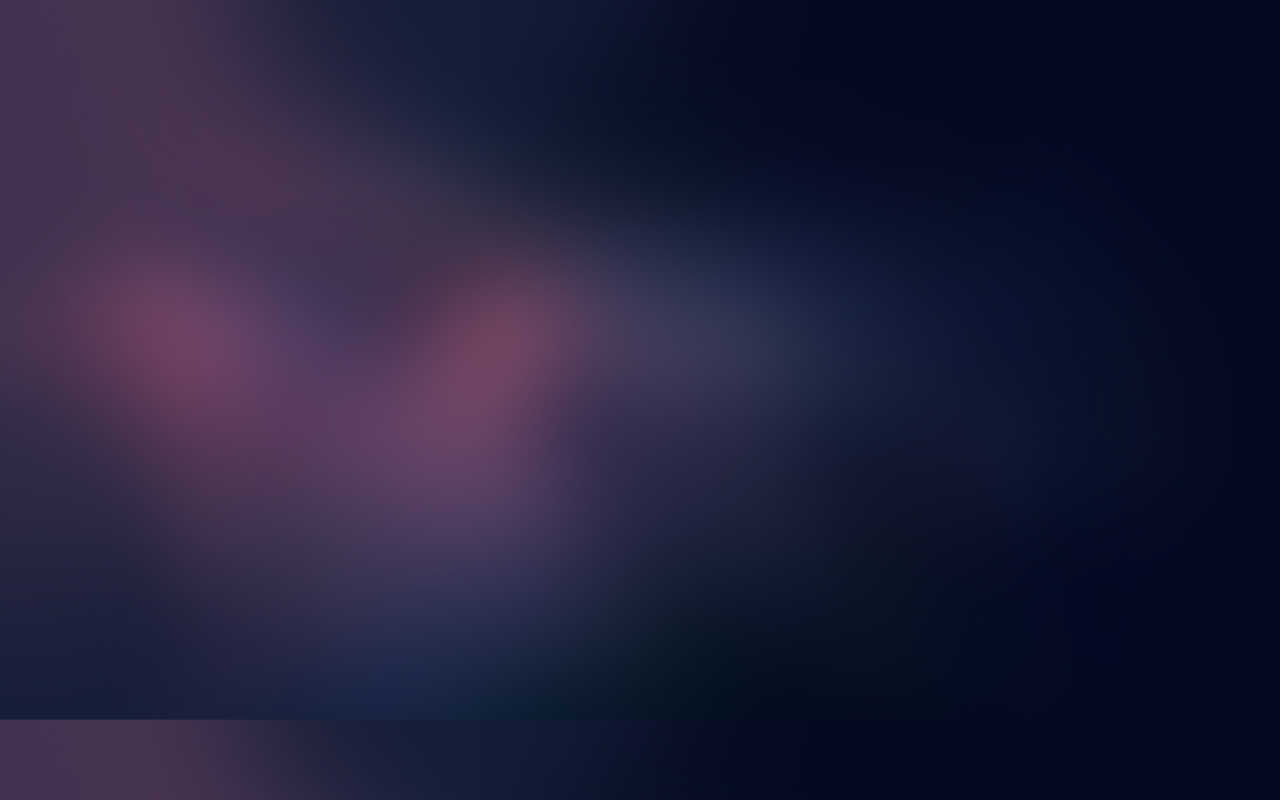
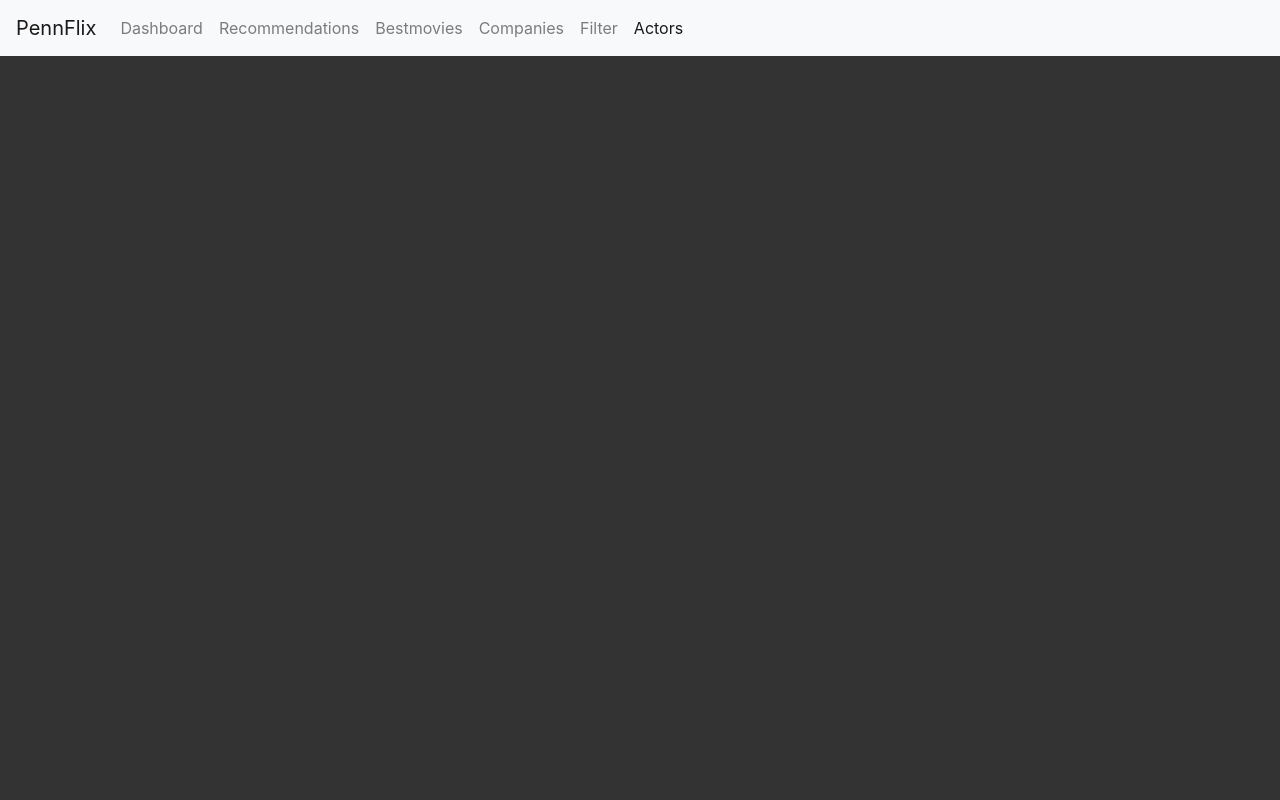
Before and after one commit to psitumorang/PennFlix-MovieApp, a React (Create React App) app in the folder client/: page /actors in a window 1280 px wide. Built offline with nearby package versions, Linux system fonts and the light colour scheme.

Commit message:
Added Actors and Filter page. Update Nav Bar.

```diff
--- a/client/public/index.html
+++ b/client/public/index.html
@@ -2,7 +2,7 @@
 <html lang="en">
   <head>
     <meta charset="utf-8" />
-    <link rel="icon" href="%PUBLIC_URL%/favicon.ico" />
+    <link rel="icon" href="%PUBLIC_URL%/popcorn.ico" />
     <meta name="viewport" content="width=device-width, initial-scale=1" />
     <meta name="theme-color" content="#000000" />
     <meta
@@ -25,9 +25,10 @@
       Learn how to configure a non-root public URL by running `npm run build`.
     -->
     <link rel="stylesheet" href="https://stackpath.bootstrapcdn.com/bootstrap/4.2.1/css/bootstrap.min.css" integrity="sha384-GJzZqFGwb1QTTN6wy59ffF1BuGJpLSa9DkKMp0DgiMDm4iYMj70gZWKYbI706tWS" crossorigin="anonymous">
-    <title>CIS550 HW2</title>
+    <title>PennFlix</title>
   </head>
-  <body background="bg.jpg" style="background-size: 100%;">
+  <!-- <body background="bg.jpg" style="background-size: 100%;"> -->
+    <body style="background-color:#333333">
     <noscript>You need to enable JavaScript to run this app.</noscript>
     <div id="root"></div>
     <!--
--- /dev/null
+++ b/client/src/components/Actors.js
@@ -0,0 +1,18 @@
+import React from 'react';
+import PageNavbar from './PageNavbar';
+import BestMoviesRow from './BestMoviesRow';
+import '../style/BestMovies.css';
+import 'bootstrap/dist/css/bootstrap.min.css';
+
+export default class Actors extends React.Component {
+	constructor(props) {
+		super(props);
+    }
+    render(){
+        return(
+            <div className="Actors">
+                <PageNavbar active="actors" />
+            </div>
+        );
+    };
+}
--- a/client/src/components/App.js
+++ b/client/src/components/App.js
@@ -8,6 +8,8 @@ import Dashboard from './Dashboard';
 import Recommendations from './Recommendations';
 import BestMovies from './BestMovies';
 import Companies from './Companies';
+import Filter from './Filter';
+import Actors from './Actors';
 
 export default class App extends React.Component {
 
@@ -38,6 +40,14 @@ export default class App extends React.Component {
 							path="/companies"
 							render={() => <Companies />}
 						/>
+						<Route
+							path="/filter"
+							render={() => <Filter />}
+						/>
+						<Route
+							path="/actors"
+							render={() => <Actors />}
+						/>
 					</Switch>
 				</Router>
 			</div>
--- a/client/src/components/BestMovies.js
+++ b/client/src/components/BestMovies.js
@@ -106,7 +106,7 @@ export default class BestMovies extends React.Component {
 		return (
 			<div className="BestMovies">
 
-				<PageNavbar active="bestgenres" />
+				<PageNavbar active="bestmovies" />
 
 				<div className="container bestmovies-container">
 					<div className="jumbotron">
--- /dev/null
+++ b/client/src/components/Filter.js
@@ -0,0 +1,19 @@
+import React from 'react';
+import PageNavbar from './PageNavbar';
+import BestMoviesRow from './BestMoviesRow';
+import '../style/BestMovies.css';
+import 'bootstrap/dist/css/bootstrap.min.css';
+
+export default class Filter extends React.Component {
+    constructor(props) {
+		super(props);
+    }
+
+    render() {
+        return(
+            <div className="Filter">
+            <PageNavbar active="filter"/>
+            s</div>
+        )
+    }
+}
--- a/client/src/components/PageNavbar.js
+++ b/client/src/components/PageNavbar.js
@@ -11,7 +11,7 @@ export default class PageNavbar extends React.Component {
 	};
 
 	componentDidMount() {
-		const pageList = ['dashboard', 'recommendations', 'bestmovies', 'companies'];
+		const pageList = ['dashboard', 'recommendations', 'bestmovies', 'companies', 'filter', 'actors'];
 
 		let navbarDivs = pageList.map((page, i) => {
 			if (this.props.active === page) {
@@ -30,7 +30,7 @@ export default class PageNavbar extends React.Component {
 		return (
 			<div className="PageNavbar">
 				<nav className="navbar navbar-expand-lg navbar-light bg-light">
-			      <span className="navbar-brand center">Movie App</span>
+			      <span className="navbar-brand center">PennFlix</span>
 			      <div className="collapse navbar-collapse" id="navbarNavAltMarkup">
 			        <div className="navbar-nav">
 			        	{this.state.navDivs}
```
Also changed, not shown: 2 other files (tests, documents, lock files or other folders).
